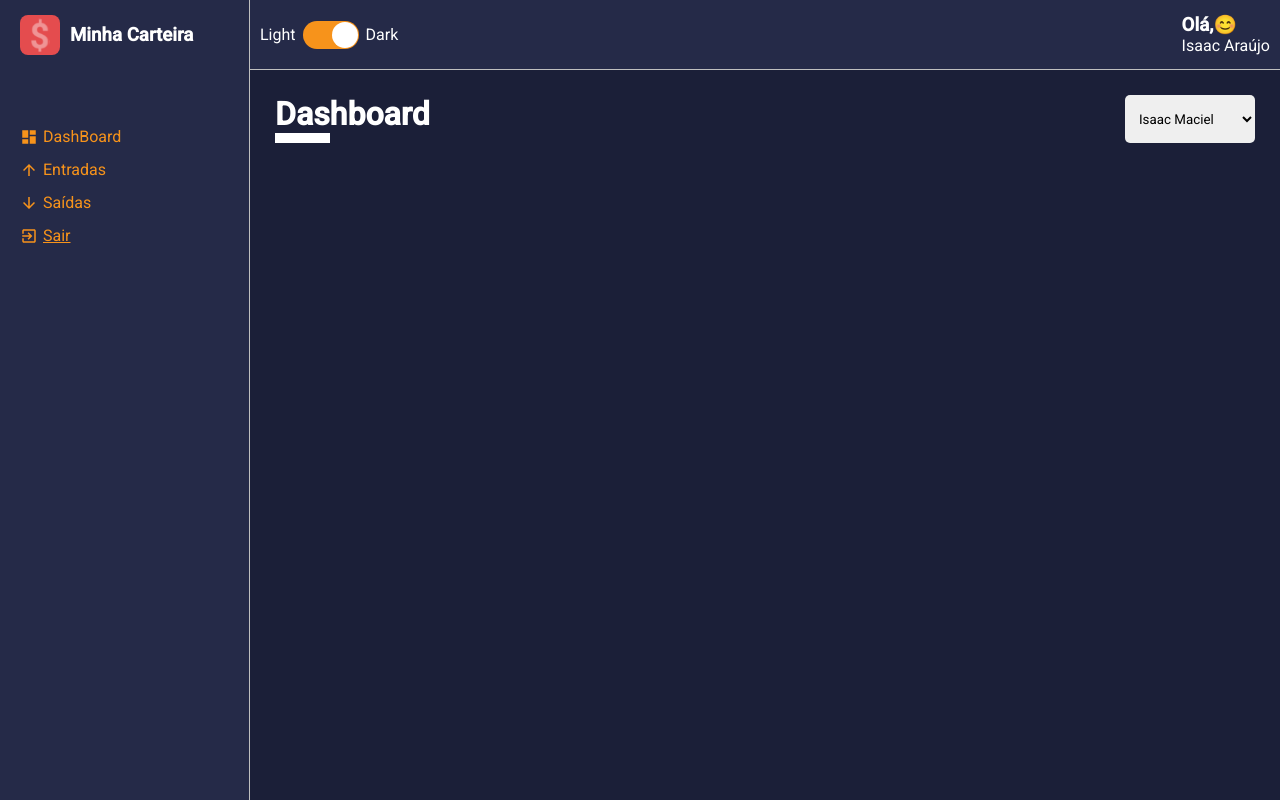
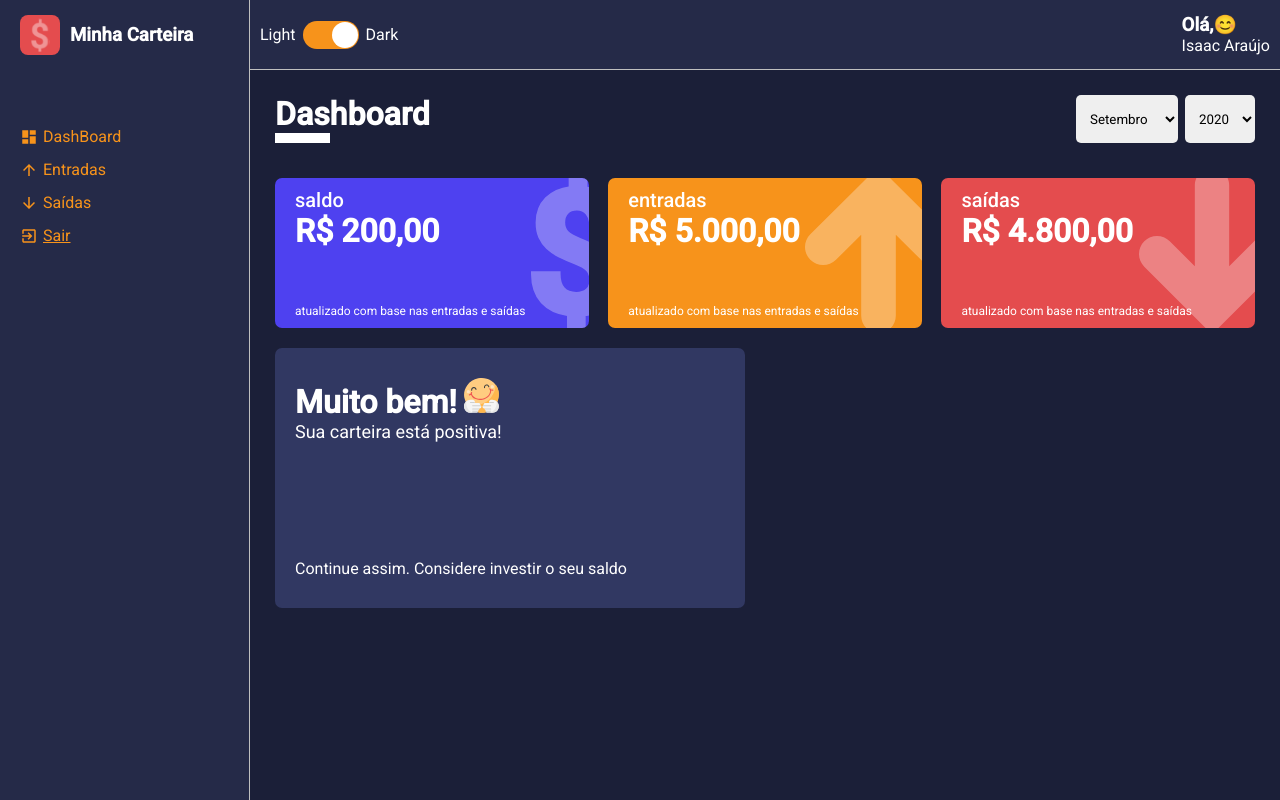
Before and after one commit to IsaacMaciel/minha-carteira, a React (Create React App) app in the folder minha-carteira/: page /dashboard in a window 1280 px wide. Built offline with nearby package versions, Linux system fonts and the light colour scheme.

Commit message:
criando card do status da carteira e movimentações

```diff
--- a/minha-carteira/package.json
+++ b/minha-carteira/package.json
@@ -10,7 +10,9 @@
     "@types/node": "^12.12.62",
     "@types/react": "^16.9.49",
     "@types/react-dom": "^16.9.8",
+    "@types/styled-components": "^5.1.4",
     "react": "^16.13.1",
+    "react-countup": "^4.3.3",
     "react-dom": "^16.13.1",
     "react-icons": "^3.11.0",
     "react-router-dom": "^5.2.0",
--- /dev/null
+++ b/minha-carteira/src/components/MessageBox/index.tsx
@@ -0,0 +1,32 @@
+import React from 'react';
+
+import HappyImg from '../../assets/happy.svg'
+
+import { Container } from './styles';
+
+interface IMessageBoxProps {
+    title: string;
+    description: string;
+    footerText: string;
+    icon: string;
+}
+
+const MessageBox: React.FC<IMessageBoxProps> = ({ title, description, footerText, icon }) => {
+    return (
+        <Container>
+            <header>
+                <h1>
+                    {title}
+                    <img src={icon} alt={title} />
+                </h1>
+                <p> {description}</p>
+            </header>
+
+            <footer>
+                <span>{footerText}</span>
+            </footer>
+        </Container>
+    )
+}
+
+export default MessageBox;
--- /dev/null
+++ b/minha-carteira/src/components/MessageBox/styles.ts
@@ -0,0 +1,28 @@
+import styled from 'styled-components';
+
+export const Container = styled.div`
+    width: 48%;
+    height: 260px;
+
+    background-color: ${props => props.theme.colors.tertiary};
+    color: ${props => props.theme.colors.white};
+
+    border-radius: 7px;
+
+    margin: 10px 0;
+    padding: 30px 20px;
+
+    display:flex;
+    flex-direction: column;
+    justify-content: space-between;
+
+    > header img {
+        width:35px;
+        margin-left: 7px;
+    }
+
+    > header p {
+        font-size: 18px;
+    }
+
+`;
--- /dev/null
+++ b/minha-carteira/src/components/WalletBox/index.tsx
@@ -0,0 +1,50 @@
+import React, { useMemo } from 'react';
+
+import dollarImg from '../../assets/dollar.svg';
+import arrowUpImg from '../../assets/arrow-up.svg';
+import arrowDownImg from '../../assets/arrow-down.svg';
+
+import { Container } from './styles';
+import CountUp from 'react-countup';
+
+interface IWalletBoxProps {
+    title: string;
+    amount: number;
+    footerlabel: string;
+    icon: 'dolar' | 'arrowUp' | 'arrowDown';
+    color: string;
+
+}
+
+const WalletBox: React.FC<IWalletBoxProps> = ({
+    title, amount, footerlabel, icon, color
+}) => {
+
+    const iconSelected = useMemo(() => {
+        if (icon === 'dolar') return dollarImg;
+        if (icon === 'arrowUp') return arrowUpImg;
+        if (icon === 'arrowDown') return arrowDownImg;
+    }, [icon])
+
+    return (
+        <Container color={color}>
+            <span>{title}</span>
+            <h1>
+                <CountUp
+                    end={amount}
+                    duration={1}
+                    prefix={"R$ "}
+                    separator="."
+                    decimal=","
+                    decimals={2}
+
+                />
+            </h1>
+            <small>{footerlabel}</small>
+            < img src={iconSelected} alt={title} />
+
+        </Container>
+    )
+}
+
+export default WalletBox;
--- /dev/null
+++ b/minha-carteira/src/components/WalletBox/styles.ts
@@ -0,0 +1,42 @@
+import styled from 'styled-components';
+
+interface IContainerProps {
+    color:string;
+}
+
+export const Container = styled.div<IContainerProps>`
+    width: 32%;
+    height: 150px;
+
+    margin: 10px 0;
+
+    background-color: ${props => props.color};
+    color: ${props => props.theme.colors.white};
+
+    border-radius: 7px;
+    padding: 10px 20px;
+
+    position: relative;
+    overflow: hidden;
+
+    > img {
+        height: 110%;
+        position: absolute;
+
+        top: -10px;
+        right: -30px;
+
+        opacity: .3;
+    }
+
+    > span {
+        font-size: 20px;
+        font-weight: 500;
+    }
+
+    > small {
+        font-size: 12px;
+        position: absolute;
+        bottom: 10px;
+    }
+`;
--- a/minha-carteira/src/pages/DashBoard/index.tsx
+++ b/minha-carteira/src/pages/DashBoard/index.tsx
@@ -1,10 +1,20 @@
-import React from 'react'
+import React, { useState, useMemo } from 'react'
+
 import ContentHeader from '../../components/ContentHeader'
 import SelectInput from '../../components/SelectInput';
+import WalletBox from '../../components/WalletBox';
+import MessageBox from '../../components/MessageBox';
+
+
+import gains from '../../repositories/gains';
+import expenses from '../../repositories/expenses';
+
+import listMonths from '../../utils/months';
+import HappyImg from '../../assets/happy.svg'
 
 
 
-import { Container } from './styles'
+import { Container, Content } from './styles'
 
 const options = [{
     value: 'Isaac Maciel',
@@ -19,12 +29,75 @@
     label: 'Maria Bethania'
 },]
 
+
+
 const Dashboard: React.FC = () => {
+
+    const [monthSelected, setMonthSelected] = useState<number>(new Date().getMonth() + 1);
+    const [yearSelected, setYearSelected] = useState<number>(new Date().getFullYear());
+
+    const years = useMemo(() => {
+        let uniqueYears: number[] = [];
+
+        [...expenses, ...gains].forEach(item => {
+            const date = new Date(item.date);
+            const year = date.getFullYear();
+
+            if (!uniqueYears.includes(year)) {
+                uniqueYears.push(year);
+            }
+        })
+
+        return uniqueYears.map(year => {
+            return {
+                value: year,
+                label: String(year),
+            }
+        })
+    }, [])
+
+    const months = useMemo(() => {
+        return listMonths.map((month, index) => {
+            return {
+                value: index + 1,
+                label: month
+            }
+        })
+    }, [])
+
+    const handleMonthSelected = (month: string) => {
+        try {
+            const parseMonth = Number(month);
+            setMonthSelected(parseMonth);
+
+        } catch (error) {
+            console.log(`${error} in function handleMonthSelected`);
+        }
+    }
+
+    const handleYearSelected = (year: string) => {
+        try {
+            const parseYear = Number(year);
+            setYearSelected(parseYear);
+        } catch (error) {
+            console.log(`${error} in function handleYearSelected`);
+        }
+    }
+
+
     return (
         <Container>
             <ContentHeader title="Dashboard" lineColor="#fff">
-                <SelectInput options={options} onChange={()=>{}} />
+                <SelectInput options={months} onChange={(e) => handleMonthSelected(e.target.value)} defaultValue={monthSelected} />
+                <SelectInput options={years} onChange={(e) => handleYearSelected(e.target.value)} defaultValue={yearSelected} />
             </ContentHeader>
+            <Content>
+                <WalletBox title="saldo" amount={200} footerlabel="atualizado com base nas entradas e saídas" icon="dolar" color="#4E41F0"></WalletBox>
+                <WalletBox title="entradas" amount={5000.00} footerlabel="atualizado com base nas entradas e saídas" icon="arrowUp" color="#F7931B"></WalletBox>
+                <WalletBox title="saídas" amount={4800.00} footerlabel="atualizado com base nas entradas e saídas" icon="arrowDown" color="#E44C4E"></WalletBox>
+
+                <MessageBox title="Muito bem!" description="Sua carteira está positiva!" footerText="Continue assim. Considere investir o seu saldo" icon={HappyImg} />
+            </Content>
         </Container>
     )
 }
--- a/minha-carteira/src/pages/DashBoard/styles.ts
+++ b/minha-carteira/src/pages/DashBoard/styles.ts
@@ -1,3 +1,10 @@
 import styled from 'styled-components';
 
 export const Container = styled.div``;
+
+export const Content = styled.div`
+    display:flex;
+    justify-content: space-between;
+    flex-wrap: wrap;
+    `
+    ;
--- a/minha-carteira/src/pages/List/index.tsx
+++ b/minha-carteira/src/pages/List/index.tsx
@@ -36,8 +36,8 @@
 
 const List: React.FC<IRouteParams> = ({ match }) => {
     const [data, setData] = useState<IData[]>([]);
-    const [monthSelected, setMonthSelected] = useState<string>(String(new Date().getMonth() + 1));
-    const [yearSelected, setYearSelected] = useState<string>(String(new Date().getFullYear()));
+    const [monthSelected, setMonthSelected] = useState<number>(new Date().getMonth() + 1);
+    const [yearSelected, setYearSelected] = useState<number>(new Date().getFullYear());
     const [selectedFrequency,setSelectedFrequency] = useState(['recorrente','eventual']);
 
     const movimentType = match.params.type;
@@ -58,7 +58,7 @@
       return  movimentType === 'entry' ?
         {
             title:'Entradas',
-            lineColor: '#F7931B',
+            lineColor: '#4E41F0',
             data: gains
         } :
         {
@@ -110,12 +110,31 @@
         setSelectedFrequency((prev) => [...prev,frequency])
     }
 
+    const handleMonthSelected = (month: string) => {
+        try {
+            const parseMonth = Number(month);
+            setMonthSelected(parseMonth);
+
+        } catch (error) {
+            console.log(`${error} in function handleMonthSelected`);
+        }
+    }
+
+    const handleYearSelected = (year: string) => {
+        try {
+            const parseYear = Number(year);
+            setYearSelected(parseYear);
+        } catch (error) {
+            console.log(`${error} in function handleYearSelected`);
+        }
+    }
+
     useEffect(() => {
         const {data} = pageData;
         const filteredDate = data.filter(item => {
             const date = new Date(item.date);
-            const month = String(date.getMonth() + 1);
-            const year = String(date.getFullYear());
+            const month = date.getMonth() + 1;
+            const year = date.getFullYear();
 
             return month === monthSelected && year === yearSelected && selectedFrequency.includes(item.frequency);
 
@@ -138,8 +157,8 @@
     return (
         <Container>
             <ContentHeader title={pageData.title} lineColor={pageData.lineColor}>
-                <SelectInput options={months} onChange={(e) => setMonthSelected(e.target.value)} defaultValue={monthSelected} />
-                <SelectInput options={years} onChange={(e) => setYearSelected(e.target.value)} defaultValue={yearSelected} />
+                <SelectInput options={months} onChange={(e) => handleMonthSelected(e.target.value)} defaultValue={monthSelected} />
+                <SelectInput options={years} onChange={(e) => handleYearSelected(e.target.value)} defaultValue={yearSelected} />
             </ContentHeader>
             <Filters>
                 <button onClick={() => handleSelectedFrequency('recorrente')} className={`tag-filter tag-filter-recurrent ${selectedFrequency.includes('recorrente') && 'tag-actived'}`}>
```
Also changed, not shown: 1 other file (tests, documents, lock files or other folders).
